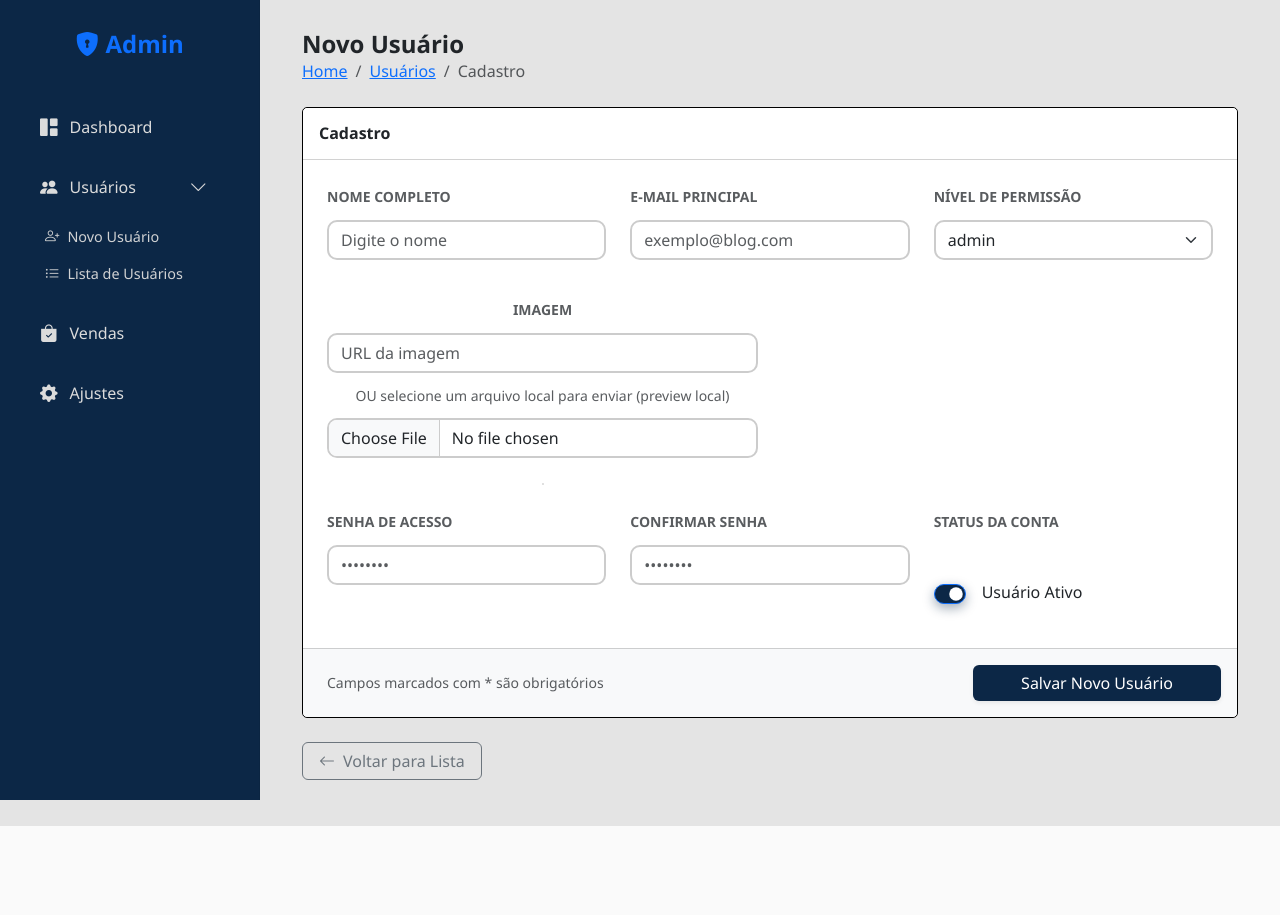
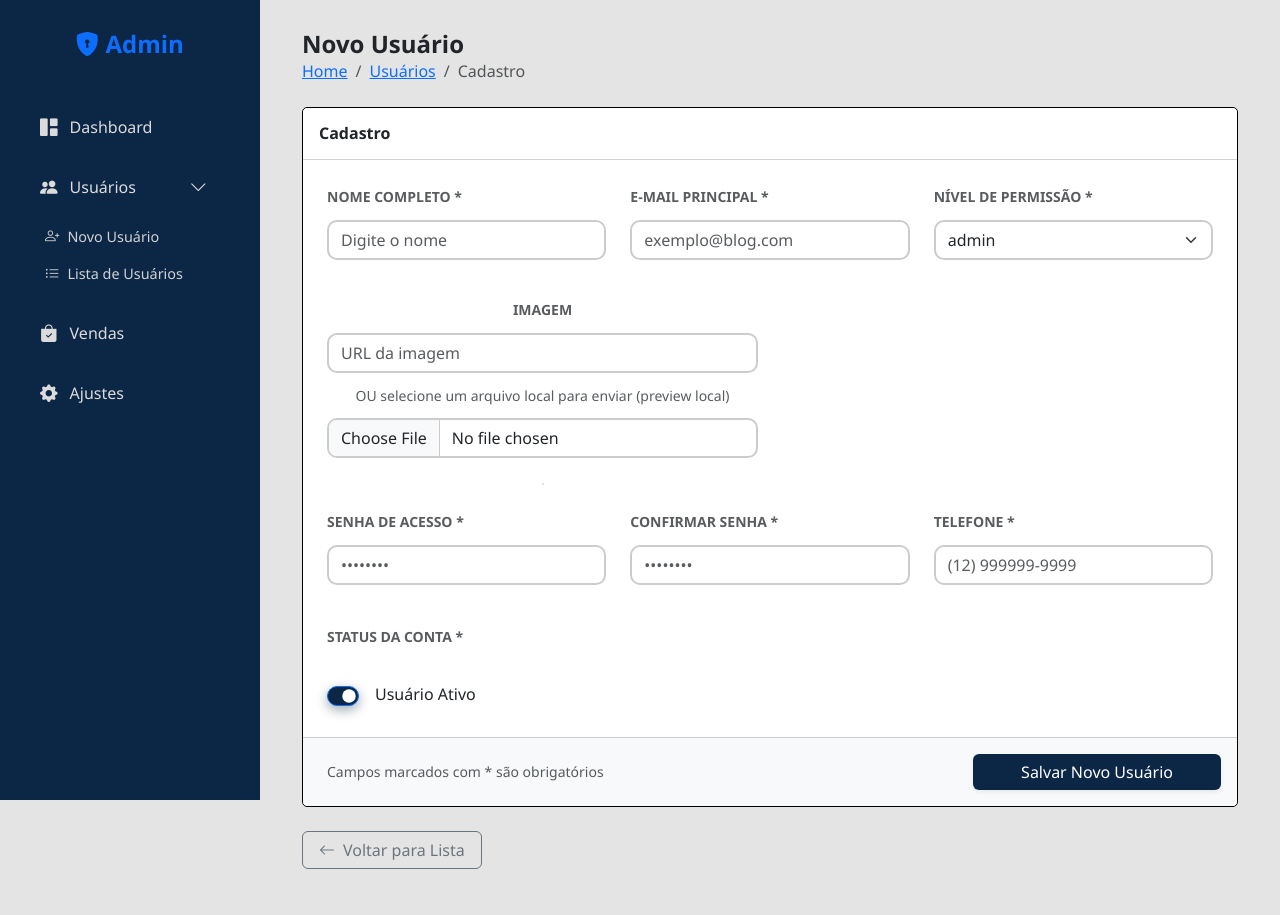
Before and after one commit to seos-ink/app-blog-3C, a PHP site: page /app-login/admin/usuarios/form.php in a window 1280 px wide. Before the commit the page ends 826 px from the top, so only its background shows below. Run offline with PHP 8.4, Linux system fonts and the light colour scheme; a user stored in the database is signed in; data comes from the database, SQL or seed files in the repository.

Commit message:
upload new 14/05

```diff
--- a/admin/usuarios/form.php
+++ b/admin/usuarios/form.php
@@ -217,15 +217,15 @@ require_once '../../conn/conect.php';
 
                 <div class="row g-4 mb-4">
                     <div class="col-md-4">
-                        <label class="form-label fw-bold small text-muted text-uppercase">Nome Completo</label>
+                        <label class="form-label fw-bold small text-muted text-uppercase">Nome Completo *</label>
                         <input type="text" name="name" class="form-control form-control-flat" placeholder="Digite o nome" >
                     </div>
                     <div class="col-md-4">
-                        <label class="form-label fw-bold small text-muted text-uppercase">E-mail Principal</label>
+                        <label class="form-label fw-bold small text-muted text-uppercase">E-mail Principal *</label>
                         <input type="email" name="email" class="form-control form-control-flat" placeholder="exemplo@blog.com" >
                     </div>
                     <div class="col-md-4">
-                        <label class="form-label fw-bold small text-muted text-uppercase">Nível de Permissão</label>
+                        <label class="form-label fw-bold small text-muted text-uppercase">Nível de Permissão *</label>
 
                         <select name="id_level_users" class="form-select form-control-flat">
                             <?php
@@ -254,15 +254,19 @@ require_once '../../conn/conect.php';
 
                 <div class="row g-4 mb-4">
                     <div class="col-md-4">
-                        <label class="form-label fw-bold small text-muted text-uppercase">Senha de Acesso</label>
+                        <label class="form-label fw-bold small text-muted text-uppercase">Senha de Acesso *</label>
                         <input type="password" name="password" class="form-control form-control-flat" placeholder="••••••••" >
                     </div>
                     <div class="col-md-4">
-                        <label class="form-label fw-bold small text-muted text-uppercase">Confirmar Senha</label>
+                        <label class="form-label fw-bold small text-muted text-uppercase">Confirmar Senha *</label>
                         <input type="password" name="pass_confirm" class="form-control form-control-flat" placeholder="••••••••" >
                     </div>
                     <div class="col-md-4">
-                        <label class="form-label fw-bold small text-muted text-uppercase">Status da Conta</label>
+                        <label class="form-label fw-bold small text-muted text-uppercase">Telefone *</label>
+                        <input type="tel" pattern="\(\d{2}\)\s\d{5}-\d{4}" id="phone" name="phone" pattern="[0-9]{3}-[0-9]{2}-[0-9]{3}" class="form-control form-control-flat" placeholder="(12) 999999-9999">
+                    </div>
+                    <div class="col-md-4">
+                        <label class="form-label fw-bold small text-muted text-uppercase">Status da Conta *</label>
                         <div class="d-flex align-items-center h-100 mt-2">
                             <div class="form-check form-switch">
                                 <input class="form-check-input" type="checkbox" id="statusSwitch" name="status" checked>
--- a/admin/usuarios/index.php
+++ b/admin/usuarios/index.php
@@ -217,6 +217,7 @@ include_once '../_inc/_header.php';
                         <th>ID</th>
                         <th>Nome</th>
                         <th>Email</th>
+                        <th>Telefone</th>
                         <th>Status</th>
                         <th>Ações</th>
                     </tr>
@@ -225,12 +226,13 @@ include_once '../_inc/_header.php';
                     <?php
                     $stmt = $pdo->query("SELECT U.*, L.name AS level_name FROM users AS U
                                          INNER JOIN level_users AS L ON U.id_level_users = L.id
-                                         ORDER BY U.name ASC");
+                                         ORDER BY U.id ASC");
                     while ($row = $stmt->fetch(PDO::FETCH_ASSOC)) {
                         echo "<tr>";
                         echo "<td>" . htmlspecialchars($row['id']) . "</td>";
                         echo "<td>" . htmlspecialchars($row['name']) . "</td>";
                         echo "<td>" . htmlspecialchars($row['email']) . "</td>";
+                        echo "<td>" . htmlspecialchars($row['phone']) . "</td>";
                         echo "<td>" . ($row['status'] ? 'Ativo' : 'Inativo') . "</td>";
                         echo "<td><a href='form.php?id=" . $row['id'] . "' class='btn btn-sm btn-outline-primary'>Editar</a></td>";
                         echo "</tr>";
--- a/admin/usuarios/insert.php
+++ b/admin/usuarios/insert.php
@@ -4,7 +4,7 @@ require_once '../../conn/conect.php';
 $post = filter_input_array(INPUT_POST, FILTER_DEFAULT);
 
 // validação do form.php
-if (empty($post['name']) || empty($post['email']) || empty($post['password']) || empty($post['pass_confirm'])) {
+if (empty($post['name']) || empty($post['email']) || empty($post['phone']) || empty($post['password']) || empty($post['pass_confirm'])) {
 	header('Location: form.php?errornull=true');
 	exit();
 }
```
